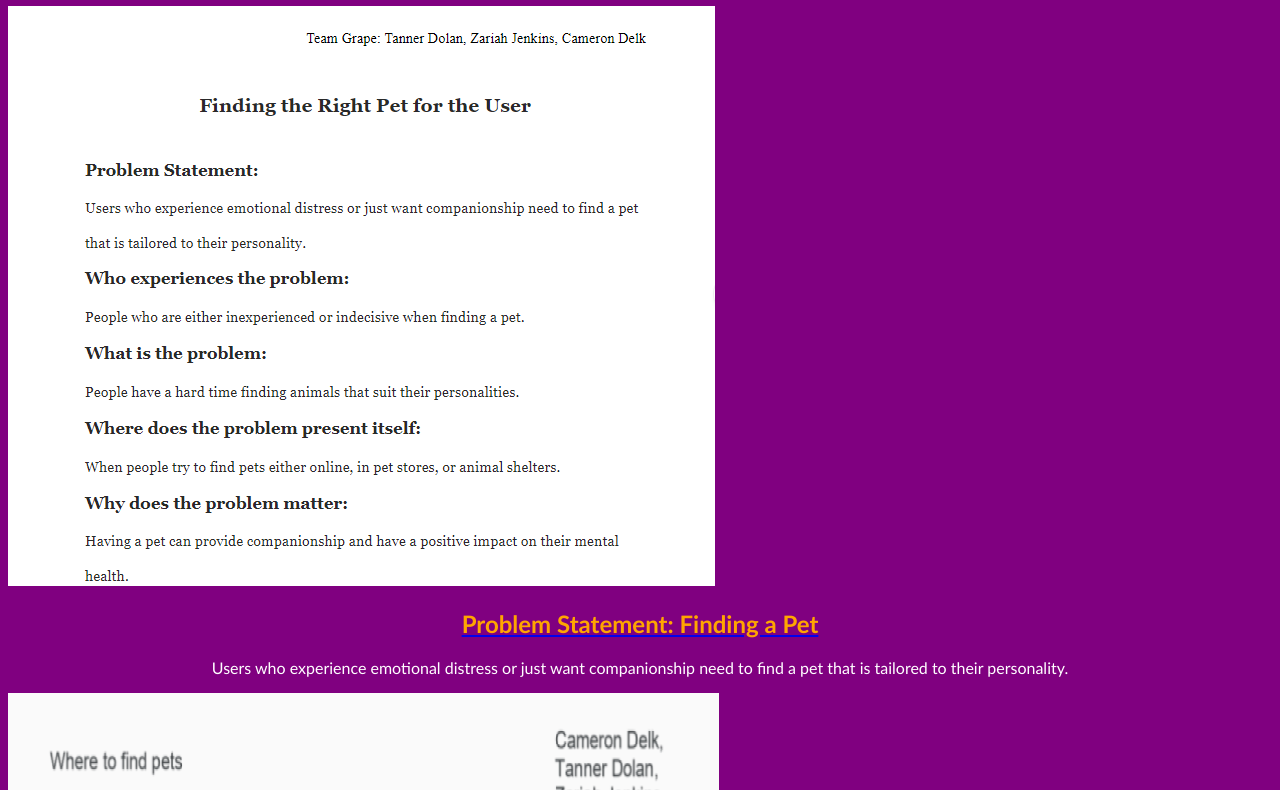
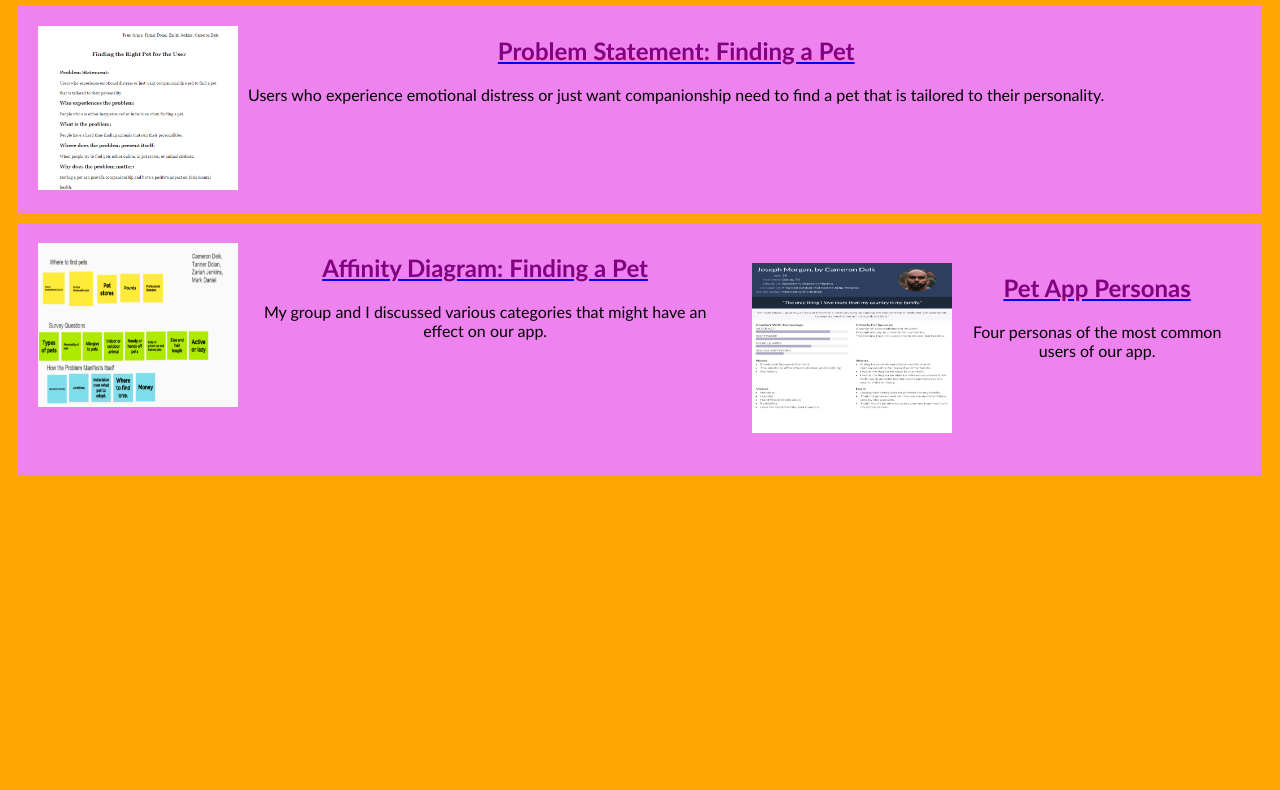
Before and after one commit to chdelk/chdelk.github.io, a plain HTML site: page index.html in a window 1280 px wide. Shown: the part 76-866 px from the top of the page. After the commit the page ends 800 px from the top, so only its background shows below. Drawn offline with Linux system fonts and the light colour scheme.

Commit message:
Add files via upload

```diff
--- a/index.html
+++ b/index.html
@@ -27,6 +27,16 @@
                    My group and I discussed various categories that might have an effect on our app.
                 </p>
             </section>
+
+         <!-- Personas Assignment-->
+        <section class="assignment">
+            <a href="files/GrapePersonas.pdf"><img src="images/JosephMorgan.png"></a>
+            <section class="ass-details">
+                <a href="files/GrapePersonas.pdf"><h2>Pet App Personas</h2></a>
+                <p>
+                   Four personas of the most common users of our app.
+                </p>
+            </section>
         </section>
     </body>
 </html>
--- a/styles.css
+++ b/styles.css
@@ -1,19 +1,31 @@
 body {
-    background: purple;
+    background: orange;
     font-family:Calibri;
 }
 
+.assignment img {
+    width:200px;
+    padding:10px;
+}
+
 h1 {
-    color: orange;
+    color: purple;
     text-align: center;
 }
 
 h2 {
-    color: orange;
+    color: purple;
     text-align: center;
 }
 
 p {
-    color: white;
+    color: black;
     text-align: center;
 }
+
+.assignment {
+display: flex;
+padding: 10px;
+margin: 10px;
+background: violet;
+}
```
Also changed, not shown: images/JosephMorgan.png (added), 1 other file.
